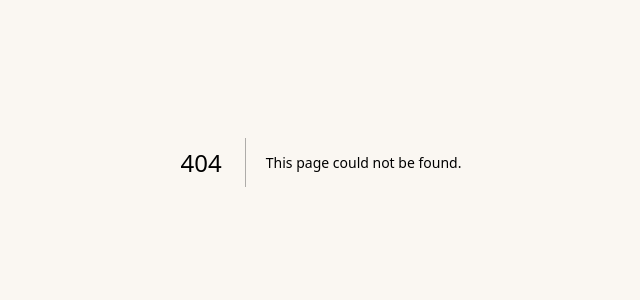
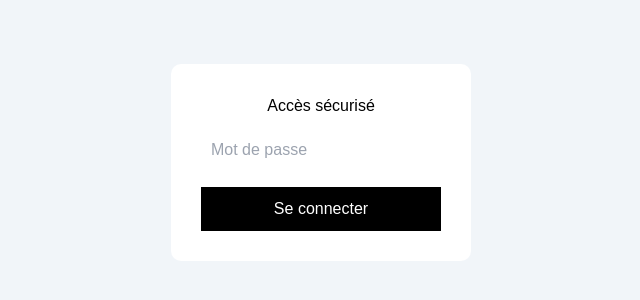
Before and after one commit to rigseb/ByMarinea-Colorimetrie, a Next.js app: page /login in a window 1280 px wide. Before the commit this address had no page. Shown: the part 238-538 px from the top of the page, without its empty margins (319-959 px from the left). Built offline with nearby package versions, Linux system fonts and the light colour scheme.

Commit message:
Add files via upload

```diff
--- /dev/null
+++ b/app/login/page.js
@@ -0,0 +1,61 @@
+"use client";
+
+import { useState } from "react";
+
+export default function Login() {
+  const [password, setPassword] = useState("");
+
+  const handleLogin = () => {
+    if (password === "Be-mabdlt?77") {
+      document.cookie = "auth=true; path=/";
+      window.location.href = "/";
+    } else {
+      alert("Mot de passe incorrect");
+    }
+  };
+
+  return (
+    <div style={{
+      height: "100vh",
+      display: "flex",
+      justifyContent: "center",
+      alignItems: "center",
+      background: "#f1f5f9"
+    }}>
+      <div style={{
+        background: "white",
+        padding: "30px",
+        borderRadius: "10px",
+        width: "300px",
+        textAlign: "center"
+      }}>
+        <h2>Accès sécurisé</h2>
+
+        <input
+          type="password"
+          placeholder="Mot de passe"
+          value={password}
+          onChange={(e) => setPassword(e.target.value)}
+          style={{
+            width: "100%",
+            padding: "10px",
+            marginTop: "10px"
+          }}
+        />
+
+        <button
+          onClick={handleLogin}
+          style={{
+            width: "100%",
+            marginTop: "15px",
+            padding: "10px",
+            background: "black",
+            color: "white"
+          }}
+        >
+          Se connecter
+        </button>
+      </div>
+    </div>
+  );
+}
```
